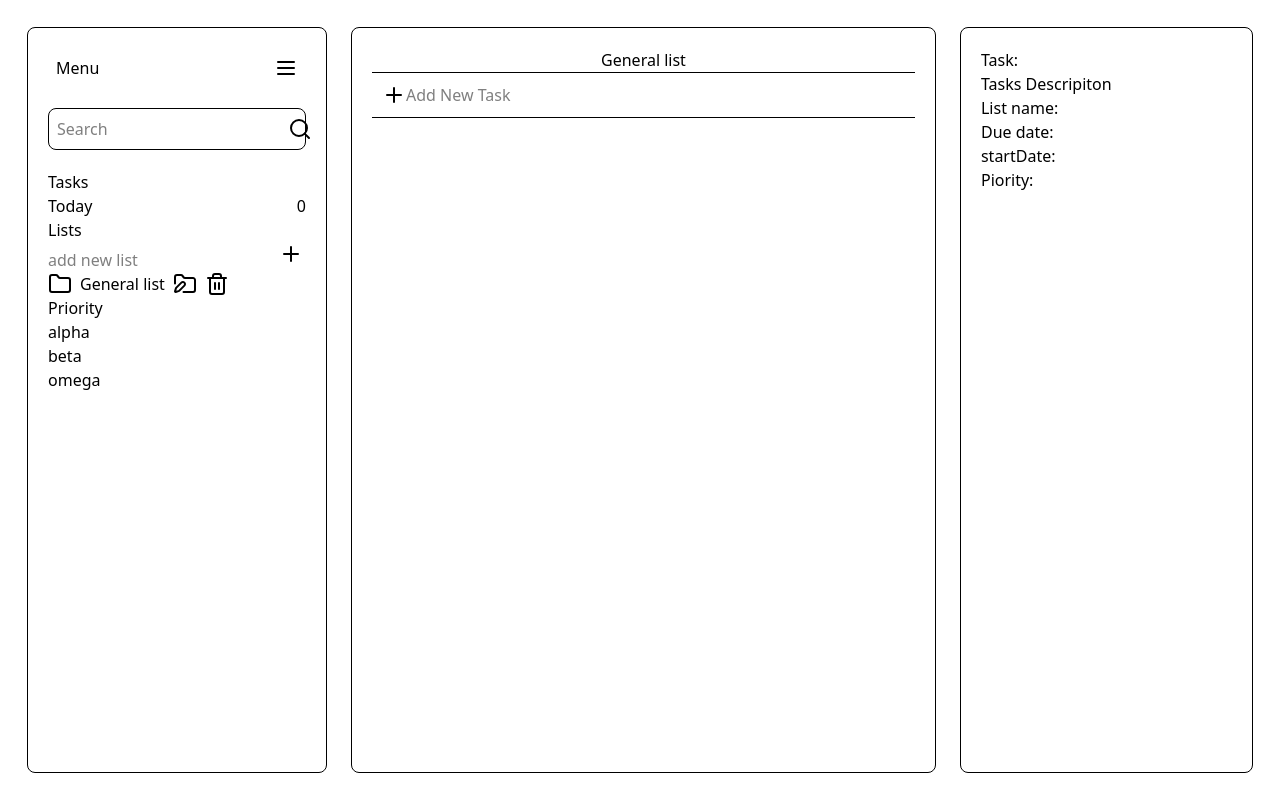
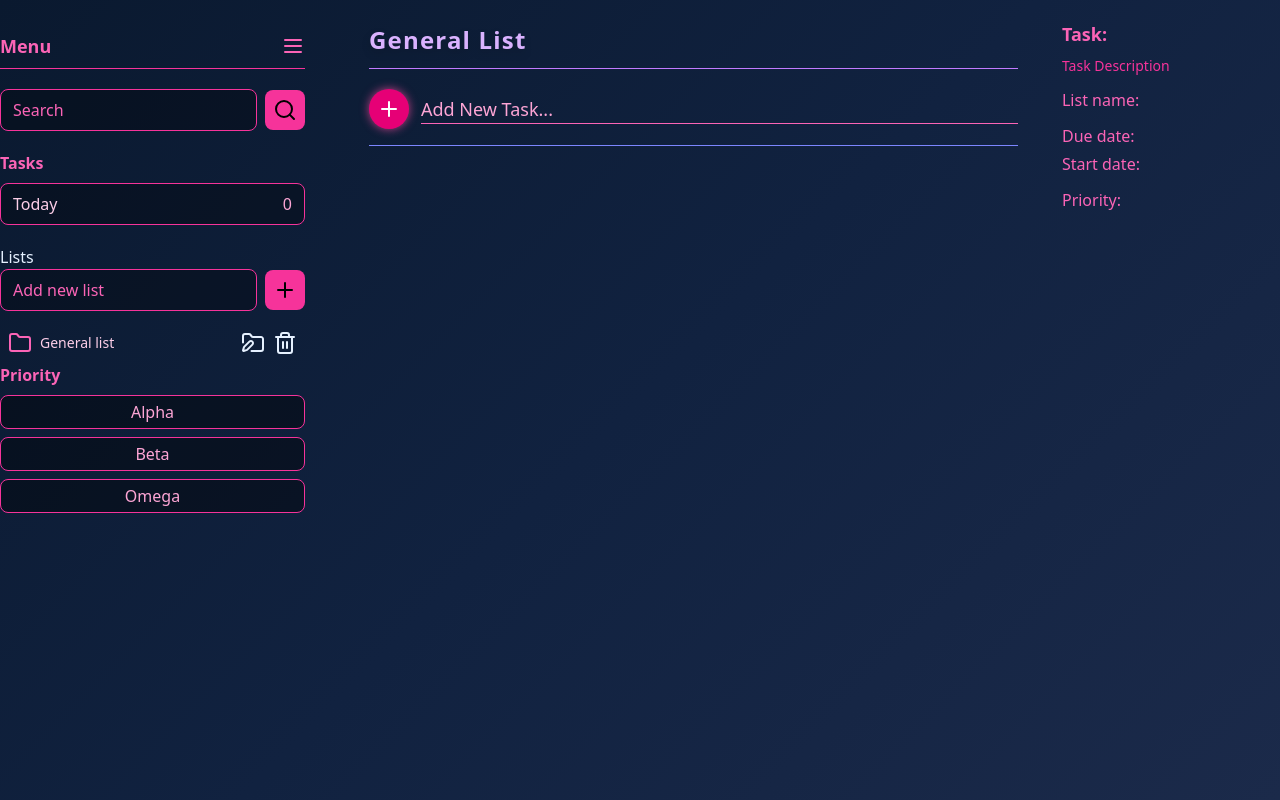
Before and after one commit to Vader-9/TaskManager, a React (Vite) app: page / in a window 1280 px wide. Built offline with nearby package versions, Linux system fonts and the light colour scheme.

Commit message:
folder bug fixed

```diff
--- a/src/App.jsx
+++ b/src/App.jsx
@@ -20,9 +20,9 @@ function App() {
   // this if for Description of an individual task
   const [taskInfo, setTaskInfo] = useState([])
   // for displayFolder
-  const[activeFolder, setActiveFolder] = useState(0);
-   // to create folders
-   const [folders, setFolders] = useState([
+  const [activeFolder, setActiveFolder] = useState(0);
+  // to create folders
+  const [folders, setFolders] = useState([
     {
       id: 1,
       name: 'General list',
@@ -32,9 +32,13 @@ function App() {
 
   return (
     <div className='app'>
-      <MeNu addTasks={addTasks}  numberofTasks ={numberofTasks} setDisplayPriority={setDisplayPriority} search={search} setSearch={setSearch} folders={folders} setFolders={setFolders} setActiveFolder={setActiveFolder} />
-      <Today input={input} setInput={setInput} addTasks={addTasks} setAddTasks={setAddTasks} editTasks={editTasks} setEditTasks={setEditTasks} numberofTasks={numberofTasks} setNumberofTasks={setNumberofTasks} displayPriority={displayPriority} search={search} setSearch={setSearch} setTaskInfo={setTaskInfo} folders={folders} activeFolder={activeFolder} />
-      <Description taskInfo={taskInfo}  />
+
+    <MeNu addTasks={addTasks} numberofTasks={numberofTasks} setDisplayPriority={setDisplayPriority} search={search} setSearch={setSearch} folders={folders} setFolders={setFolders} activeFolder={activeFolder} setActiveFolder={setActiveFolder} />
+
+    <Today input={input} setInput={setInput} addTasks={addTasks} setAddTasks={setAddTasks} editTasks={editTasks} setEditTasks={setEditTasks} numberofTasks={numberofTasks} setNumberofTasks={setNumberofTasks} displayPriority={displayPriority} search={search} setSearch={setSearch} setTaskInfo={setTaskInfo} folders={folders} activeFolder={activeFolder} />
+
+    <Description taskInfo={taskInfo} />
+
     </div>
   )
 }
--- a/src/Description/Descripition.jsx
+++ b/src/Description/Descripition.jsx
@@ -1,26 +1,49 @@
+function Descripition({ taskInfo }) {
+  return (
+    <div className="w-[300px]  p-5 ">
+      <h1 className="text-lg font-bold text-pink-400 mb-2">
+        Task: <span className="text-pink-200">{taskInfo.text}</span>
+      </h1>
+      <p className="text-sm text-pink-500 mb-3">Task Description</p>
 
-function Descripition({taskInfo}){
+      {/* List info */}
+      <div className="mb-3">
+        <p className="text-pink-400">
+          List name: <span className="text-pink-200">{taskInfo.list}</span>
+        </p>
+      </div>
 
-   // console.log(taskInfo)
+      {/* Dates */}
+      <div className="mb-3 space-y-1">
+        <p className="text-pink-400">
+          Due date: <span className="text-pink-200">{taskInfo.dueDate}</span>
+        </p>
+        <p className="text-pink-400">
+          Start date: <span className="text-pink-200">{taskInfo.dateAdded}</span>
+        </p>
+      </div>
 
-    return(
-        <div class='w-[300px] border p-5 m-3 rounded-lg'>
-            <h1>Task:{taskInfo.text}</h1>
-            <p>Tasks Descripiton</p>
-            <div>
-                <p>List name:{taskInfo.list}</p>
-            </div>
-            <div>
-                <p>Due date:{taskInfo.dueDate}</p>
-                <p>startDate:{taskInfo.dateAdded}</p>
-            </div>
-            <div>
-                <p>Piority:{taskInfo.priority}</p>
-
-            </div>
-            <div></div>
-        </div>
-    )
+      {/* Priority */}
+      <div>
+        <p className="text-pink-400">
+          Priority:{" "}
+          <span
+            className={`${
+              taskInfo.priority === "alpha"
+                ? "text-green-400"
+                : taskInfo.priority === "beta"
+                ? "text-yellow-400"
+                : taskInfo.priority === "omega"
+                ? "text-blue-400"
+                : "text-pink-200"
+            } font-semibold`}
+          >
+            {taskInfo.priority}
+          </span>
+        </p>
+      </div>
+    </div>
+  );
 }
 
-export default Descripition
+export default Descripition;
--- a/src/Menu/Menu.jsx
+++ b/src/Menu/Menu.jsx
@@ -1,14 +1,21 @@
 import { Menu, Search, Plus, Folder, FolderPen, Trash2 } from 'lucide-react';
 import { useState } from 'react';
 
-function MeNu({ numberofTasks, setDisplayPriority, search, setSearch, addTasks, folders, setFolders, setActiveFolder}) {
+function MeNu({
+  numberofTasks,
+  setDisplayPriority,
+  search,
+  setSearch,
+  addTasks,
+  folders,
+  setFolders,
+  activeFolder,
+  setActiveFolder
+}) {
   const [inputs, setInputs] = useState('');
   const [folderId, setFolderId] = useState(null);
   const [folderTrigger, setFolderTrigger] = useState(false);
-
-
-
-
+ console.log(activeFolder)
   function addFolder() {
     if (inputs !== '') {
       if (folderTrigger) {
@@ -17,7 +24,7 @@ function MeNu({ numberofTasks, setDisplayPriority, search, setSearch, addTasks,
             folder.id === folderId ? { ...folder, name: inputs } : folder
           )
         );
-        setFolderTrigger(false); // reset rename mode
+        setFolderTrigger(false);
         setFolderId(null);
       } else {
         setFolders((prev) => [
@@ -42,69 +49,137 @@ function MeNu({ numberofTasks, setDisplayPriority, search, setSearch, addTasks,
     }
   }
 
-  function displayList(index){
-    setActiveFolder(index)
+  function displayList(index) {
+    setActiveFolder(index);
   }
 
-
   return (
-    <div className="w-[300px] border p-5 m-3 rounded-lg">
-      <div className="flex justify-between p-2 rounded-lg mb-5">
-        <h3>Menu</h3>
-        <Menu />
+    <div class = 'mt-8 mr-10' >
+      {/* Header */}
+      <div className="flex justify-between items-center border-b border-pink-500 pb-2 mb-5">
+        <h3 className="text-lg font-bold text-pink-400">Menu</h3>
+        <Menu className="text-pink-400" />
       </div>
 
-      <div className="flex justify-between border p-2 rounded-lg mb-5">
+
+      {/* Search Bar */}
+      <div>
+        <div className="flex items-center gap-2 mb-5">
           <input
             type="text"
             placeholder="Search"
             value={search}
             onChange={(e) => setSearch(e.target.value)}
+            className="flex-1 bg-black/30 border border-pink-500 rounded-lg px-3 py-2
+               text-pink-200 placeholder-pink-400 focus:outline-none"
           />
-        <button><Search /></button>
+          <button
+            className="p-2 rounded-lg bg-pink-500 text-black hover:bg-pink-600
+               transition focus:outline-none"
+          >
+            <Search />
+          </button>
         </div>
 
-      <div>
-        <h3>Tasks</h3>
-        <div className="flex justify-between margin-top-3">
-          <h3>Today</h3>
-          <p>{numberofTasks}</p>
       </div>
 
+      {/* Tasks */}
+      <div className="mb-5">
+        <h3 className="text-pink-400 mb-2 font-semibold">Tasks</h3>
+        <div className="flex justify-between items-center bg-black/30 border border-pink-500
+                  rounded-lg px-3 py-2 text-pink-200">
+          <h3 className="font-medium">Today</h3>
+          <p className="text-pink-300">{numberofTasks}</p>
+        </div>
+      </div>
+
+
+      {/* Lists */}
       <div>
         <h3>Lists</h3>
+        <div className="flex items-center gap-2 mb-3">
           <input
             type="text"
             value={inputs}
             onChange={(e) => setInputs(e.target.value)}
-            placeholder="add new list"
+            placeholder="Add new list"
+            className="flex-1 bg-black/30 border border-pink-500 rounded-lg px-3 py-2
+               text-pink-200 placeholder-pink-400 focus:outline-none"
           />
-          <button onClick={addFolder}><Plus /></button>
+          <button
+            onClick={addFolder}
+            className="p-2 rounded-lg bg-pink-500 text-black hover:bg-pink-600
+               transition focus:outline-none"
+          >
+            <Plus />
+          </button>
         </div>
 
+
         {folders.map((folder, index) => (
-          <div key={folder.id} className="flex gap-2 items-center" onClick={()=>displayList(index)}>
-            <Folder />
-            <p>{folder.name}</p>
-            <button onClick={() => renameFolder(folder.id)}><FolderPen /></button>
-            <button onClick={() => removeFolder(folder.id)}><Trash2 /></button>
+          <div
+            key={folder.id}
+            className="flex items-center justify-between p-2 rounded-lg hover:bg-white/10 transition"
+          >
+            {/* Left: Folder icon + name */}
+            <div className="flex items-center gap-2">
+              <Folder className="text-pink-400" />
+              <button
+                onClick={() => displayList(index)}
+                className="text-left text-sm text-pink-200 hover:text-pink-400 transition"
+              >
+                {folder.name}
+              </button>
+            </div>
+
+            {/* Right: Action buttons */}
+            <div className="flex items-center gap-2">
+              <button
+                onClick={  activeFolder === 0 ? undefined :() =>  renameFolder(folder.id)}
+
+                className="hover:text-yellow-400 transition"
+              >
+                <FolderPen />
+              </button>
+              <button
+                onClick={() => activeFolder === 0 ? undefined :
+                  removeFolder(folder.id)
+                }
+                className="hover:text-red-400 transition"
+              >
+                <Trash2 />
+              </button>
+            </div>
           </div>
         ))}
+
       </div>
 
-      <div>
-        <h3>Priority</h3>
-        <div>
-          <button onClick={() => setDisplayPriority('alpha')}>alpha</button>
-        </div>
-        <div>
-          <button onClick={() => setDisplayPriority('beta')}>beta</button>
-        </div>
-        <div>
-          <button onClick={() => setDisplayPriority('omega')}>omega</button>
+      {/* Priority */}
+      <div className="mb-5">
+  <h3 className="text-pink-400 mb-2 font-semibold">Priority</h3>
+  <div className="flex flex-col gap-2">
+    <button
+      onClick={ () => setDisplayPriority('alpha')}
+      className="px-3 py-1 rounded-lg border border-pink-500 bg-black/40 text-pink-300 hover:bg-pink-500/20 transition"
+    >
+      Alpha
+    </button>
+    <button
+      onClick={() => setDisplayPriority('beta')}
+      className="px-3 py-1 rounded-lg border border-pink-500 bg-black/40 text-pink-300 hover:bg-pink-500/20 transition"
+    >
+      Beta
+    </button>
+    <button
+      onClick={() => setDisplayPriority('omega')}
+      className="px-3 py-1 rounded-lg border border-pink-500 bg-black/40 text-pink-300 hover:bg-pink-500/20 transition"
+    >
+      Omega
+    </button>
   </div>
 </div>
-      <div></div>
+
     </div>
   );
 }
--- a/src/Today/Today.jsx
+++ b/src/Today/Today.jsx
@@ -3,67 +3,69 @@ import { useEffect, useState } from 'react';
 import DatePicker from "react-datepicker";
 import "react-datepicker/dist/react-datepicker.css";
 
-function Today({ input, setInput, addTasks, setAddTasks, setNumberofTasks, numberofTasks, displayPriority, search, setTaskInfo, folders, activeFolder, }) {
+function Today({
+  input,
+  setInput,
+  addTasks,
+  setAddTasks,
+  setNumberofTasks,
+  numberofTasks,
+  displayPriority,
+  search,
+  setTaskInfo,
+  folders,
+  activeFolder,
+}) {
   const [editId, setEditId] = useState(null);
   const [managePriority, setManagePriority] = useState(0);
   const [manageProgress, setManageProgress] = useState(0);
-    //    const [startDate, setStartDate] = useState(new Date());
   const [completedTask, setCompletedTask] = useState(false);
-    //  console.log(folders[activeFolder].name)
-    // Tracks how many tasks exist
+
   useEffect(() => {
     setNumberofTasks(addTasks.length);
   }, [addTasks, setNumberofTasks]);
 
-    // Format today's date
   const today = new Date();
   const yy = today.getFullYear().toString().slice(-2);
-    const mm = String(today.getMonth() + 1).padStart(2, '0');
-    const dd = String(today.getDate()).padStart(2, '0');
+  const mm = String(today.getMonth() + 1).padStart(2, "0");
+  const dd = String(today.getDate()).padStart(2, "0");
   const formatted = `${yy}-${mm}-${dd}`;
 
-
-
   function addTask() {
-        if (input !== '') {
+    if (input !== "") {
       if (editId) {
-                // update existing task
-                setAddTasks(prev =>
-                    prev.map(task =>
+        setAddTasks((prev) =>
+          prev.map((task) =>
             task.id === editId ? { ...task, text: input } : task
           )
         );
         setEditId(null);
       } else {
-                // add new task
-                setAddTasks(prev => [
+        setAddTasks((prev) => [
           ...prev,
           {
             id: Date.now(),
             text: input,
-                        priority: 'omega',
+            priority: "omega",
             dateAdded: formatted,
-                        dueDate: 'set-deadline',
+            dueDate: "set-deadline",
             list: folders[activeFolder].name,
-                        progress: 'undone'
-                    }
+            progress: "undone",
+          },
         ]);
       }
     } else {
-            alert('Please enter a task');
+      alert("Please enter a task");
     }
-        setInput('');
+    setInput("");
   }
 
-
-
-
   function removeTask(id) {
-        setAddTasks(prev => prev.filter(task => task.id !== id));
+    setAddTasks((prev) => prev.filter((task) => task.id !== id));
   }
 
   function editTask(id) {
-        const taskToEdit = addTasks.find(task => task.id === id);
+    const taskToEdit = addTasks.find((task) => task.id === id);
     if (taskToEdit) {
       setInput(taskToEdit.text);
       setEditId(id);
@@ -74,12 +76,20 @@ function Today({ input, setInput, addTasks, setAddTasks, setNumberofTasks, numbe
     if (managePriority === 2) {
       setManagePriority(0);
     } else {
-            setManagePriority(prev => prev + 1);
+      setManagePriority((prev) => prev + 1);
     }
-        setAddTasks(prev =>
-            prev.map(task =>
+    setAddTasks((prev) =>
+      prev.map((task) =>
         task.id === id
-                    ? { ...task, priority: managePriority === 0 ? 'omega' : managePriority === 1 ? 'alpha' : 'beta' }
+          ? {
+              ...task,
+              priority:
+                managePriority === 0
+                  ? "omega"
+                  : managePriority === 1
+                  ? "alpha"
+                  : "beta",
+            }
           : task
       )
     );
@@ -89,28 +99,36 @@ function Today({ input, setInput, addTasks, setAddTasks, setNumberofTasks, numbe
     if (manageProgress === 1) {
       setManageProgress(0);
     } else {
-            setManageProgress(prev => prev + 1);
+      setManageProgress((prev) => prev + 1);
     }
-        setAddTasks(prev =>
-            prev.map(task =>
+    setAddTasks((prev) =>
+      prev.map((task) =>
         task.id === id
-                    ? { ...task, progress: manageProgress === 0 ? 'undone' : manageProgress === 1 ? 'inprogress' : 'beta' }
+          ? {
+              ...task,
+              progress:
+                manageProgress === 0
+                  ? "undone"
+                  : manageProgress === 1
+                  ? "inprogress"
+                  : "beta",
+            }
           : task
       )
     );
   }
 
   function completed(id) {
-        setAddTasks(prev =>
-            prev.map(task => (task.id === id ? { ...task, progress: 'completed' } : task))
+    setAddTasks((prev) =>
+      prev.map((task) =>
+        task.id === id ? { ...task, progress: "completed" } : task
+      )
     );
   }
 
+  const folderName = folders?.[activeFolder]?.name ?? "General List";
 
-    const folderName = folders[activeFolder].name
-    console.log(folderName)
 
-    //  this is for the priority filter and search filter
   const priorityData = displayPriority
     ? addTasks.filter((task) => task.priority === displayPriority)
     : search
@@ -121,75 +139,126 @@ function Today({ input, setInput, addTasks, setAddTasks, setNumberofTasks, numbe
     ? addTasks.filter((task) => task.list === folderName)
     : addTasks;
 
+  return (
+    <div className="w-[900px]    p-6  text-white">
+      {/* Header */}
+      <div className="flex justify-between items-center border-b border-purple-400 pb-3 mb-5">
+        <h1 className="text-2xl font-bold tracking-wider text-purple-300 drop-shadow-lg">
+          {activeFolder ? folderName : "General List"}
+        </h1>
+        <span className="text-lg text-pink-400 font-semibold">
+          {numberofTasks > 0 ? addTasks.length : ""}
+        </span>
+      </div>
 
-
-
-
-
-
-    return (
-        <div className="w-[600px] border p-5 m-3 rounded-lg">
-            <div className="flex justify-center border-b">
-                <h1>{activeFolder ? folderName : 'General list'}</h1>
-                <h1>{numberofTasks < 1 ? '' : addTasks.length}</h1>
-            </div>
-            <div className="flex justify-left border-b p-[10px]">
-                <button onClick={addTask}><Plus /></button>
+      {/* Add task input */}
+      <div className="flex items-center gap-3 border-b border-indigo-400 pb-4 mb-5">
+        <button
+          onClick={addTask}
+          className="p-2 rounded-full bg-pink-600 hover:bg-pink-500 transition shadow-[0_0_10px_rgba(236,72,153,0.8)]"
+        >
+          <Plus />
+        </button>
         <input
-                    placeholder="Add New Task"
+          placeholder="Add New Task..."
           value={input}
           onChange={(e) => setInput(e.target.value)}
+          className="flex-1 bg-transparent border-b border-pink-400 focus:outline-none focus:border-cyan-400 text-lg text-white placeholder-pink-300"
         />
       </div>
 
-
+      {/* Task list */}
       {priorityData.map((task) => (
-                <div key={task.id} class="justify-center gap-5 border-b p-[10px]" id={completedTask ? 'done' : ''} onClick={() =>
+        <div
+          key={task.id}
+          className="mb-4 p-4 rounded-xl border border-purple-600 bg-black/40 hover:bg-black/60 transition cursor-pointer shadow-[0_0_15px_rgba(147,51,234,0.7)]"
+          onClick={() =>
             setTaskInfo({
               text: task.text,
               priority: task.priority,
               dateAdded: task.dateAdded.toString(),
               dueDate: task.dueDate,
-                        list: folderName
-                    }) // still some bugs to fix
+              list: folderName,
+            })
           }
         >
-                    <div className="flex gap-20">
-                        <div className="flex gap-2">
-                            <input type="checkbox" onClick={() => completed(task.id)} />
-                            <h1 className="text-[20px]">{task.text}</h1>
+          {/* Task row */}
+          <div className="flex justify-between items-center">
+            <div className="flex items-center gap-3">
+              <input
+                type="checkbox"
+                onClick={(e) => {
+                  e.stopPropagation();
+                  completed(task.id);
+                }}
+                className="accent-pink-500 w-5 h-5"
+              />
+              <h1
+                className={`text-xl ${
+                  task.progress === "completed"
+                    ? "line-through text-gray-400"
+                    : "text-cyan-300"
+                }`}
+              >
+                {task.text}
+              </h1>
             </div>
-                        <button onClick={() => removeTask(task.id)}><Trash2 /></button>
+            <button
+              onClick={(e) => {
+                e.stopPropagation();
+                removeTask(task.id);
+              }}
+              className="p-2 text-red-400 hover:text-red-200 hover:scale-110 transition"
+            >
+              <Trash2 />
+            </button>
           </div>
-                    <div className="flex gap-[10px]">
+
+          {/* Task details */}
+          <div className="mt-3 flex gap-4 flex-wrap text-sm text-purple-200">
             <p>{task.dateAdded.toString()}</p>
-                        <p>{task.dueDate}</p>
-                        <p>{task.list}</p>
+            <p className="text-pink-400">{task.dueDate}</p>
+            <p className="text-cyan-400">{task.list}</p>
+
             <p
-                            onClick={task.progress === 'completed' || displayPriority ? undefined : () => addpriority(task.id)}
-                            style={{
-                                cursor: task.progress !== 'completed' ? 'pointer' : 'not-allowed',
-                                color: task.progress !== 'completed' ? 'black' : 'grey'
-                            }}
+              onClick={
+                task.progress === "completed" || displayPriority
+                  ? undefined
+                  : () => addpriority(task.id)
+              }
+              className={`cursor-pointer px-2 py-1 rounded-lg ${
+                task.progress === "completed"
+                  ? "text-gray-500"
+                  : "hover:bg-purple-600 text-purple-300"
+              }`}
             >
               {task.priority}
             </p>
+
             <p
-                            onClick={task.progress === 'completed' ? undefined : () => addProgress(task.id)}
-                            style={{
-                                cursor: task.progress === 'completed' ? 'not-allowed' : 'pointer',
-                                color: task.progress === 'completed' ? 'gray' : 'black'
-                            }}
+              onClick={
+                task.progress === "completed"
+                  ? undefined
+                  : () => addProgress(task.id)
+              }
+              className={`cursor-pointer px-2 py-1 rounded-lg ${
+                task.progress === "completed"
+                  ? "text-gray-500"
+                  : "hover:bg-cyan-600 text-cyan-300"
+              }`}
             >
               {task.progress}
             </p>
 
-
             <DatePicker
-                            selected={task.dueDate && task.dueDate !== 'set-deadline' ? new Date(task.dueDate) : null}
+              selected={
+                task.dueDate && task.dueDate !== "set-deadline"
+                  ? new Date(task.dueDate)
+                  : null
+              }
               onChange={(date) =>
-                                setAddTasks(prev =>
-                                    prev.map(t =>
+                setAddTasks((prev) =>
+                  prev.map((t) =>
                     t.id === task.id
                       ? { ...t, dueDate: date.toISOString() }
                       : t
@@ -197,12 +266,19 @@ function Today({ input, setInput, addTasks, setAddTasks, setNumberofTasks, numbe
                 )
               }
               placeholderText="Set deadline"
-                            dateFormat="yy-MM-dd"   // ✅ same format as dateAdded (yy-mm-dd)
+              dateFormat="yy-MM-dd"
+              className="bg-transparent border border-pink-500 rounded-md px-2 py-1 text-pink-300 focus:outline-none"
             />
 
-
-
-                        <button onClick={task.progress === 'completed' ? undefined : () => editTask(task.id)}><Pencil /></button>
+            <button
+              onClick={(e) => {
+                e.stopPropagation();
+                task.progress === "completed" ? null : editTask(task.id);
+              }}
+              className="p-2 text-green-400 hover:text-green-200 hover:scale-110 transition"
+            >
+              <Pencil />
+            </button>
           </div>
         </div>
       ))}
--- a/src/index.css
+++ b/src/index.css
@@ -1,10 +1,24 @@
 @import "tailwindcss";
 
-.app{
-   padding: 15px;
-   display: flex;
-   justify-content: center;
-   width: 100vw;
-   min-height: 100vh;
+.app {
+  display: flex;
+  justify-content: center;
+  width: 100vw;
+  min-height: 100vh;
+  padding: 0;
 
+  /* Blue futuristic gradient background */
+  background: linear-gradient(135deg, #0a192f, #112240, #1b2a4a);
+
+  /* Optional glowing effect */
+  background-attachment: fixed;
+
+  /* Glassmorphism effect */
+  backdrop-filter: blur(12px);
+  -webkit-backdrop-filter: blur(12px);
+
+  /* If you want semi-transparent overlay */
+  background-color: rgba(10, 25, 47, 0.85);
+
+  color: #e6f1ff; /* text color to stand out */
 }
```
Lines whose indentation alone changed are shown as unchanged.
